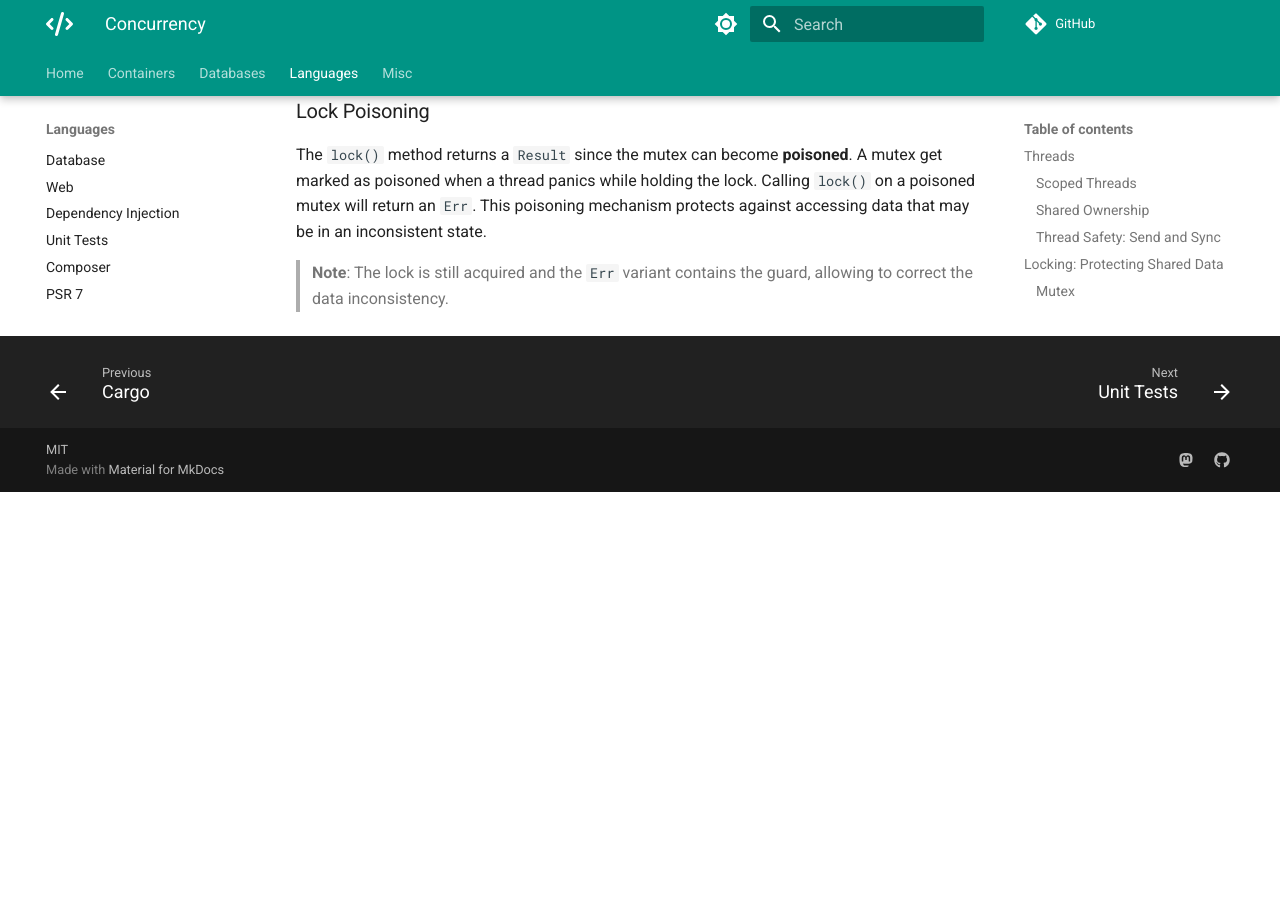
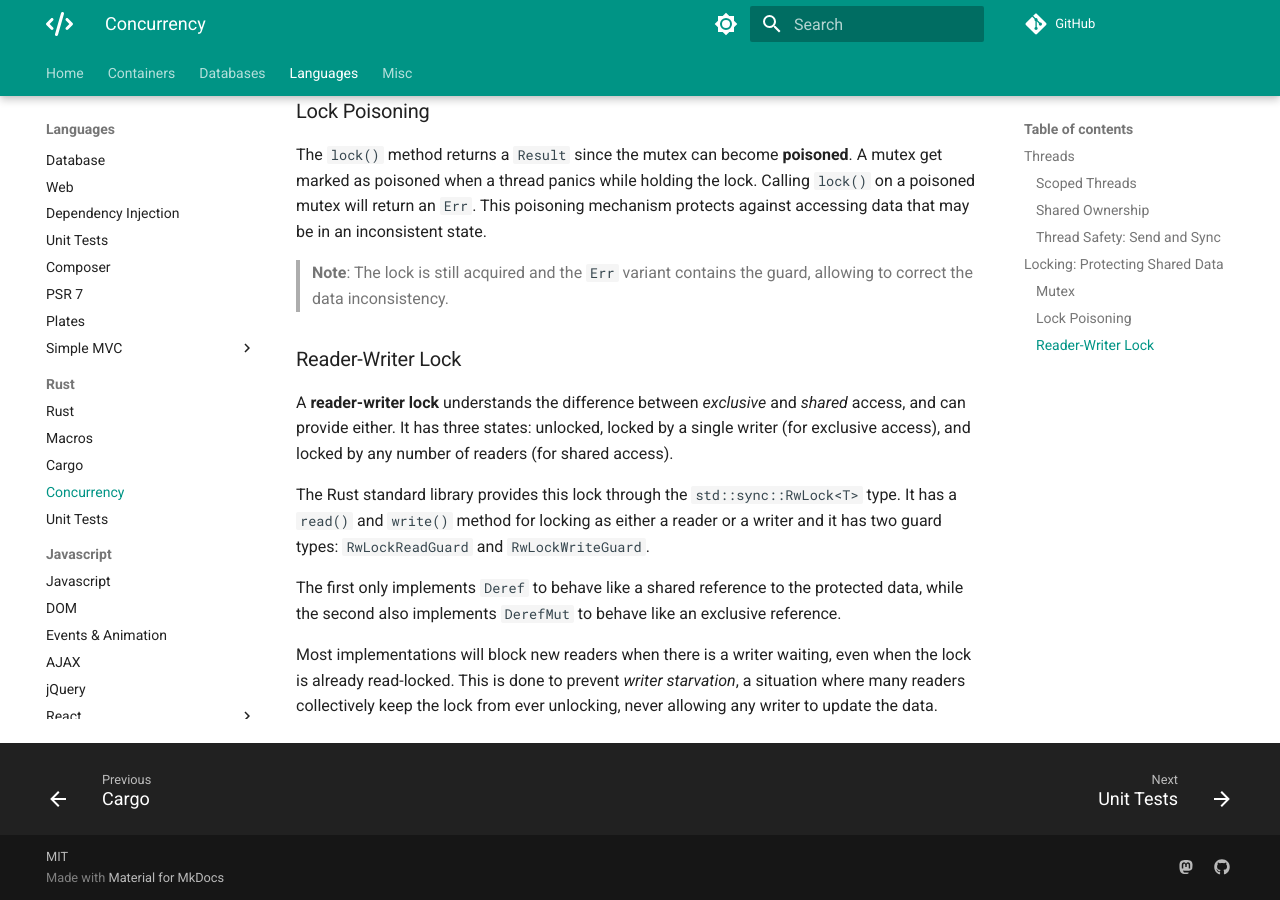
Before and after one commit to m-lamonaca/programming-notes, an MkDocs documentation site: the page built from docs/languages/rust/concurrency.md, in a window 1280 px wide and 900 px high, scrolled down 3800 px. Built offline with MkDocs 1.6.1 and Material for MkDocs 9.7.7, drawn with Linux system fonts in a browser that asks for light colours; comment, search, counter and statistics services are not loaded; before the commit the page ends 4292 px from its top, so only the background shows below that.

Commit message:
rust: add `RwLock` notes

```diff
--- a/docs/languages/rust/concurrency.md
+++ b/docs/languages/rust/concurrency.md
@@ -119,3 +119,13 @@
 The `lock()` method returns a `Result` since the mutex can become **poisoned**. A mutex get marked as poisoned when a thread panics while holding the lock. Calling `lock()` on a poisoned mutex will return an `Err`. This poisoning mechanism protects against accessing data that may be in an inconsistent state.
 
 > **Note**: The lock is still acquired and the `Err` variant contains the guard, allowing to correct the data inconsistency.
+
+### Reader-Writer Lock
+
+A **reader-writer lock** understands the difference between _exclusive_ and _shared_ access, and can provide either. It has three states: unlocked, locked by a single writer (for exclusive access), and locked by any number of readers (for shared access).
+
+The Rust standard library provides this lock through the `std::sync::RwLock<T>` type.  It has a `read()` and `write()` method for locking as either a reader or a writer and it has two guard types: `RwLockReadGuard` and `RwLockWriteGuard`.
+
+The first only implements `Deref` to behave like a shared reference to the protected data, while the second also implements `DerefMut` to behave like an exclusive reference.
+
+Most implementations will block new readers when there is a writer waiting, even when the lock is already read-locked. This is done to prevent _writer starvation_, a situation where many readers collectively keep the lock from ever unlocking, never allowing any writer to update the data.
```
